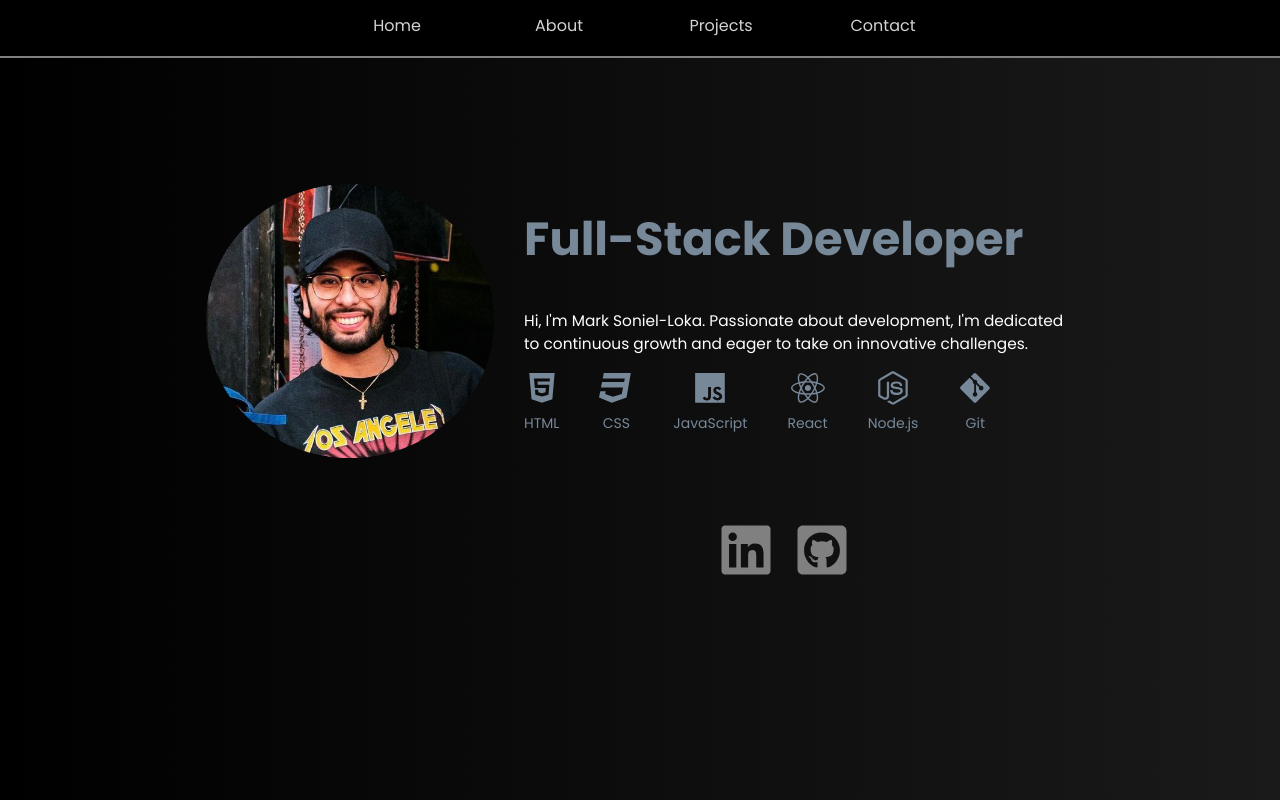
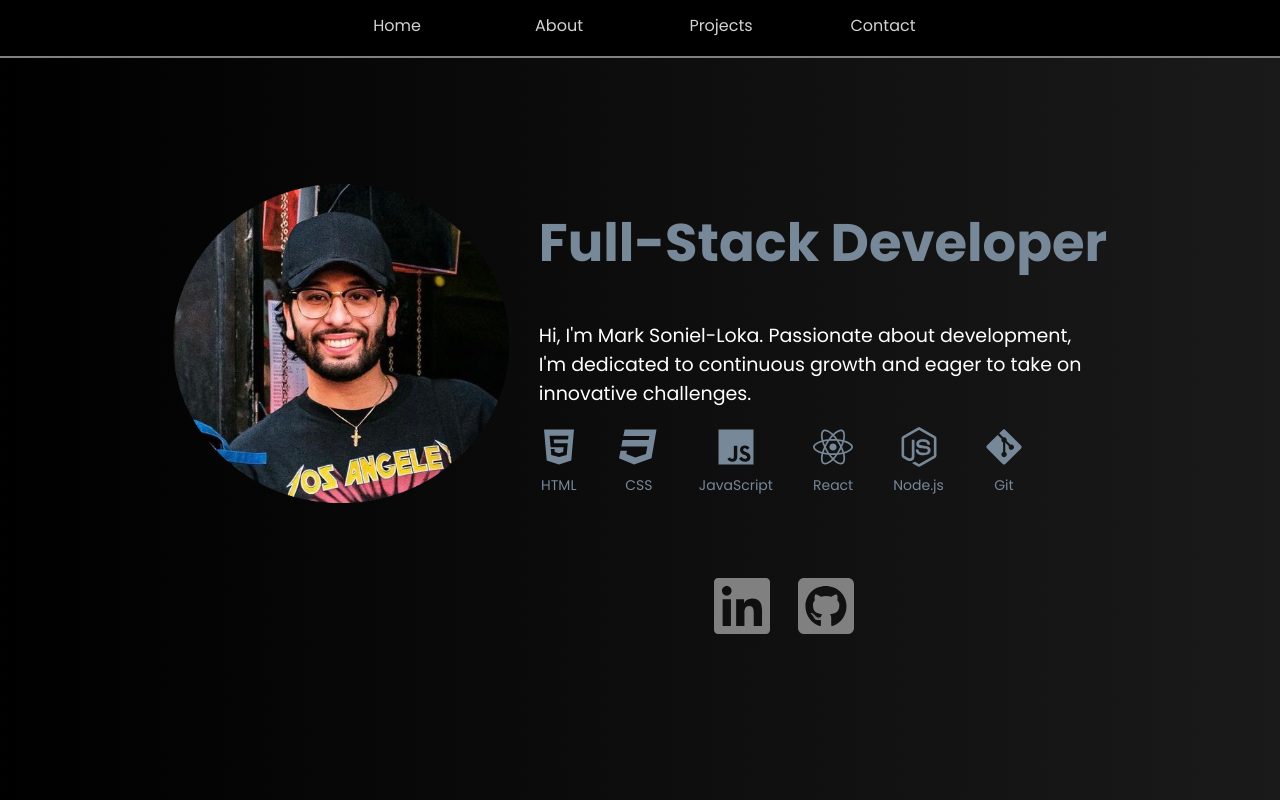
Before and after one commit to mcsl10/Mark-Soniel-Loka-Portfolio, a React (Create React App) app: page / in a window 1280 px wide. Shown: the top 800 px of the page. Built offline with nearby package versions, Linux system fonts and the light colour scheme.

Commit message:
Media query adjustments for Home section to match About section

```diff
--- a/src/components/Home/Home.js
+++ b/src/components/Home/Home.js
@@ -80,7 +80,7 @@ const Header = styled.h1`
   margin: 20px 0;
   color: lightslategray;
 
-  @media (max-width: 1370px) {
+  @media (max-width: 1212px) {
     font-size: 2.9rem;
   }
 
@@ -97,8 +97,8 @@ const IntroText = styled.p`
   max-width: 550px;
   font-size: 1.19rem;
 
-  @media (max-width: 1370px) {
-    font-size: 0.96rem;
+  @media (max-width: 1212px) {
+    font-size: 1rem;
   }
 
   @media (max-width: 1022px) {
@@ -149,7 +149,7 @@ const TextContainer = styled.div`
 const MyProfileImage = styled.img`
   width: 21rem;
 
-  @media (max-width: 1370px) {
+  @media (max-width: 1212px) {
     width: 18rem;
   }
 
@@ -177,7 +177,7 @@ const Linkedin = styled(FaLinkedin)`
   width: 4rem;
   height: 4rem;
 
-  @media (max-width: 1370px) {
+  @media (max-width: 1212px) {
     width: 3.5rem;
     height: 3.5rem;
   }
@@ -193,7 +193,7 @@ const Github = styled(FaGithubSquare)`
   height: 4rem;
   padding-left: 20px;
 
-  @media (max-width: 1370px) {
+  @media (max-width: 1212px) {
     width: 3.5rem;
     height: 3.5rem;
   }
@@ -238,7 +238,7 @@ const ContainerForTechStack = styled.div`
     color: lightslategray;
   }
 
-  @media (max-width: 1370px) {
+  @media (max-width: 1212px) {
     svg {
       width: 2.12rem;
       height: 2.12rem;
```
